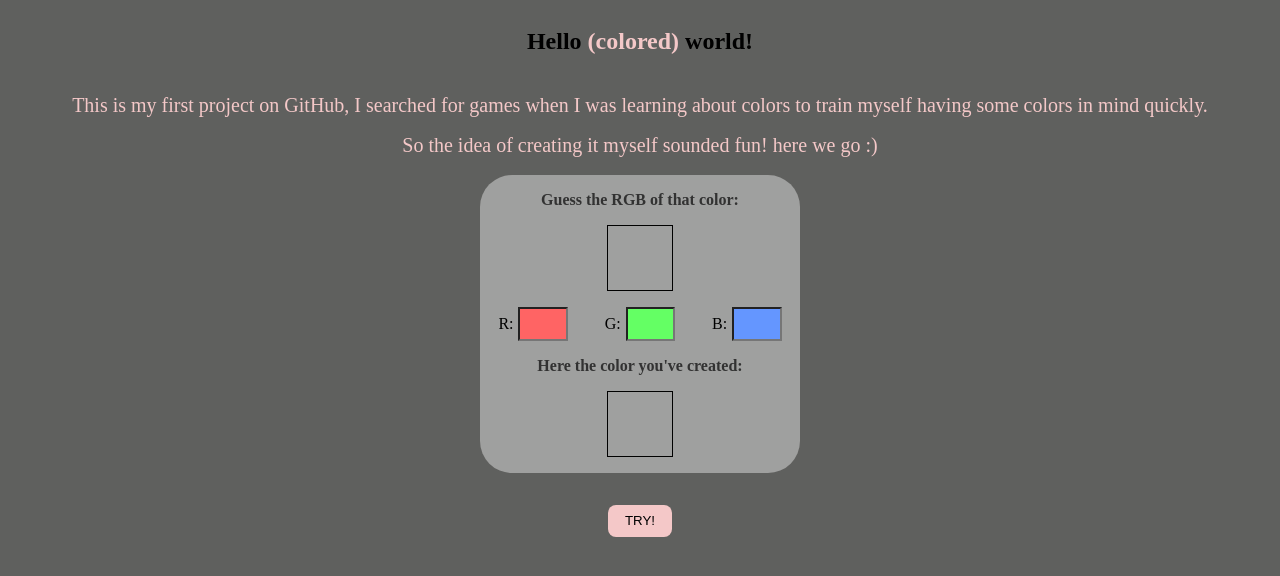
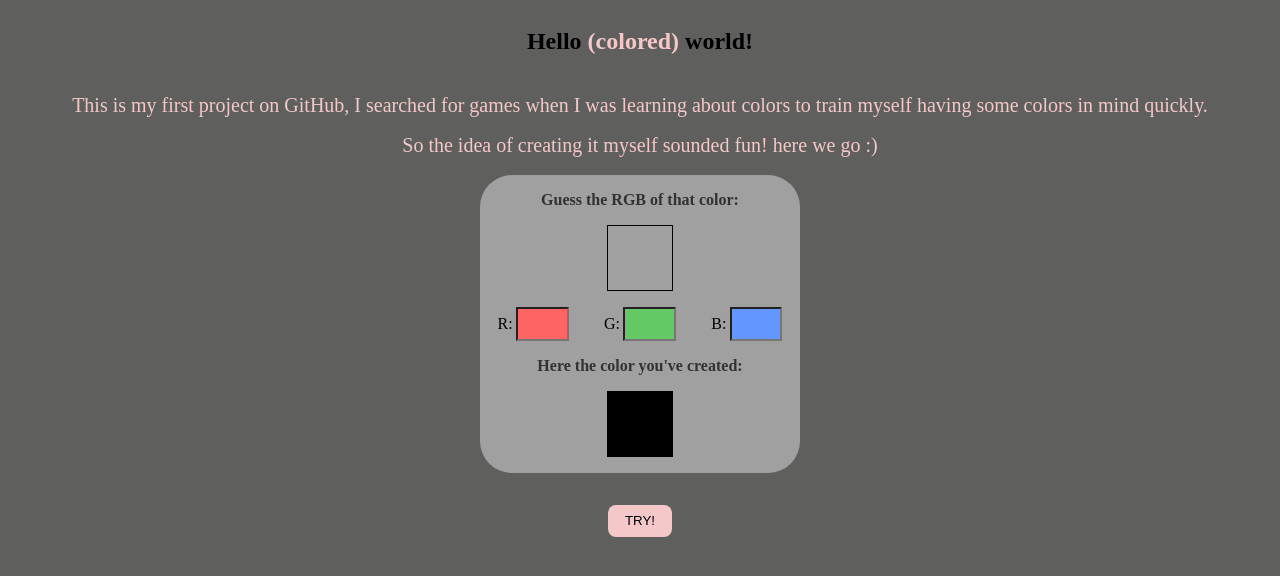
Before and after one commit to Yedrup/Color-Game, a plain HTML site: page index.html in a window 1280 px wide. Both pictures are taken after a click on the input "TRY!". Drawn offline with Linux system fonts and the light colour scheme.

Commit message:
input completed by player change background of div

```diff
--- a/css/main.css
+++ b/css/main.css
@@ -42,12 +42,11 @@ body {
 	margin-bottom: 1rem;
 }
 
-.colorToGuessDiv,
-.colorTriedByUserDiv {
+.colorToFindDiv,
+.colorCreatedByPlayer {
 	width: 4rem;
 	height: 4rem;
 	border: 1px solid black;
-	background-color: transparent;
 }
 .answerDiv {
 	display: flex;
@@ -61,16 +60,16 @@ body {
 }
 
 .colorValue {
-	max-width: 2.6rem;
+	max-width: 2.8rem;
 	font-size: 1.5rem;
-	color: rgb(200,200,200);
+	color: rgb(100,100,100);
 }
 
 #red {
 	background-color: rgb(255,100,100);
 }
 #green {
-	background-color: rgb(100,255,100);
+	background-color: rgb(100,200,100);
 }
 #blue {
 	background-color: rgb(100,150,255);
--- a/index.html
+++ b/index.html
@@ -14,7 +14,7 @@
 	<div class="GamePannel">
 	 	<p class="messageToPlayer">Guess the RGB of that color: </p>
 	<div class="colorPannel">
-		<div class="colorToGuessDiv"></div>
+		<div class="colorToFindDiv"></div>
 	</div>
 	<div class="answerDiv">
 		<label for="red">R:</label>
@@ -26,7 +26,7 @@
 	</div>
 	<div class="colorPannel">
 		<p class="messageToPlayer">Here the color you've created: </p>
-		<div class="colorTriedByUserDiv"></div>
+		<div class="colorCreatedByPlayer"></div>
 	</div>
 	</div>
 		<input id="button" type="submit" name="answer" value="TRY!">
--- a/js/script.js
+++ b/js/script.js
@@ -0,0 +1,23 @@
+const redInput = document.querySelector('#red');
+const greenInput = document.querySelector('#green');
+const blueInput = document.querySelector('#blue');
+
+const button = document.querySelector('#button');
+const elemColorCreatedByPlayer = document.querySelector('.colorCreatedByPlayer');
+const elemColorToFind = document.querySelector('.colorToFindDiv');
+
+// const = document.querySelector();
+
+// blue.style.color = "red";
+
+button.addEventListener('click', () => {
+    let redValue = Number(redInput.value);
+    let greenValue = Number(greenInput.value);
+    let blueValue = Number(blueInput.value);
+    let playerRgb = 'rgb(' + redValue + ',' + greenValue + ',' + blueValue + ')';
+
+    elemColorCreatedByPlayer.style.backgroundColor = playerRgb;
+    console.log(playerRgb);
+    console.log(greenValue);
+    console.log(blueValue);
+});
```
